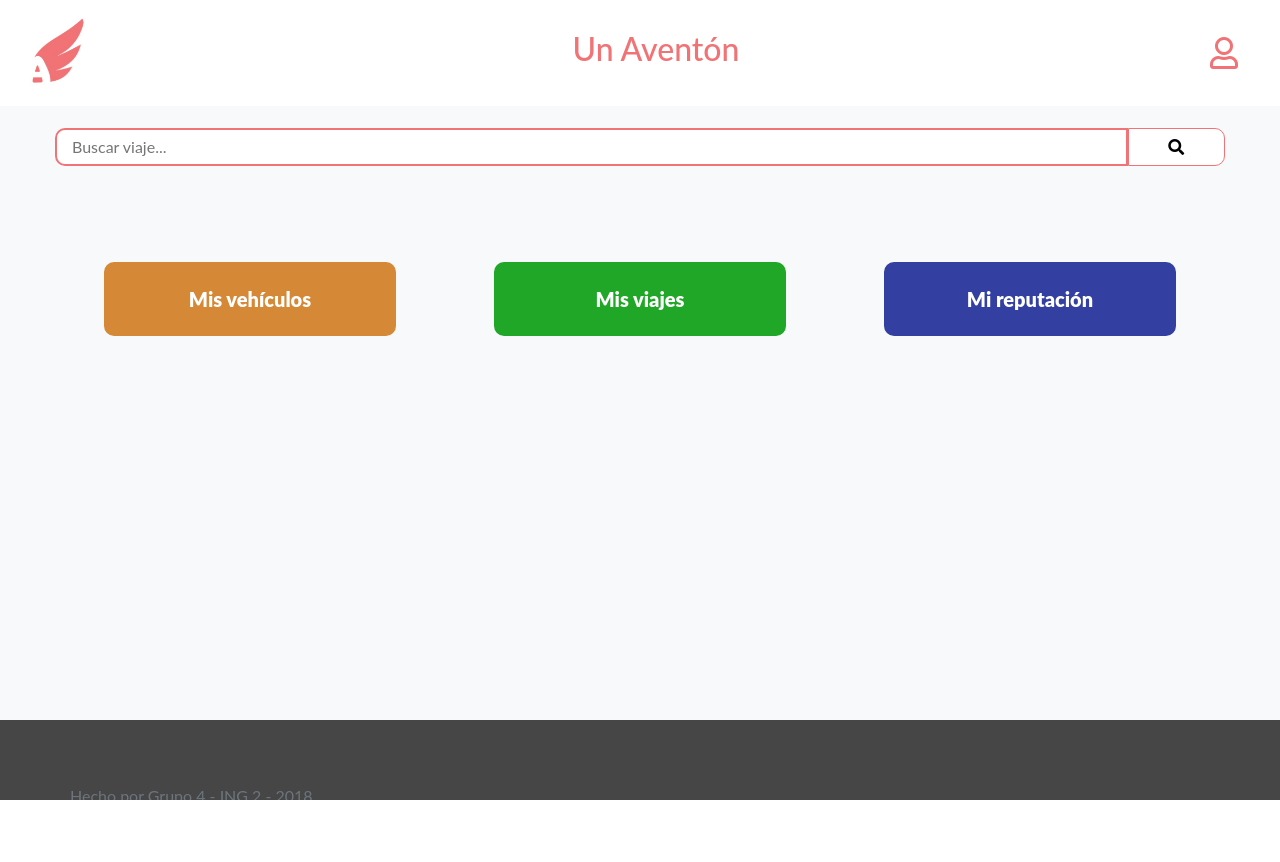
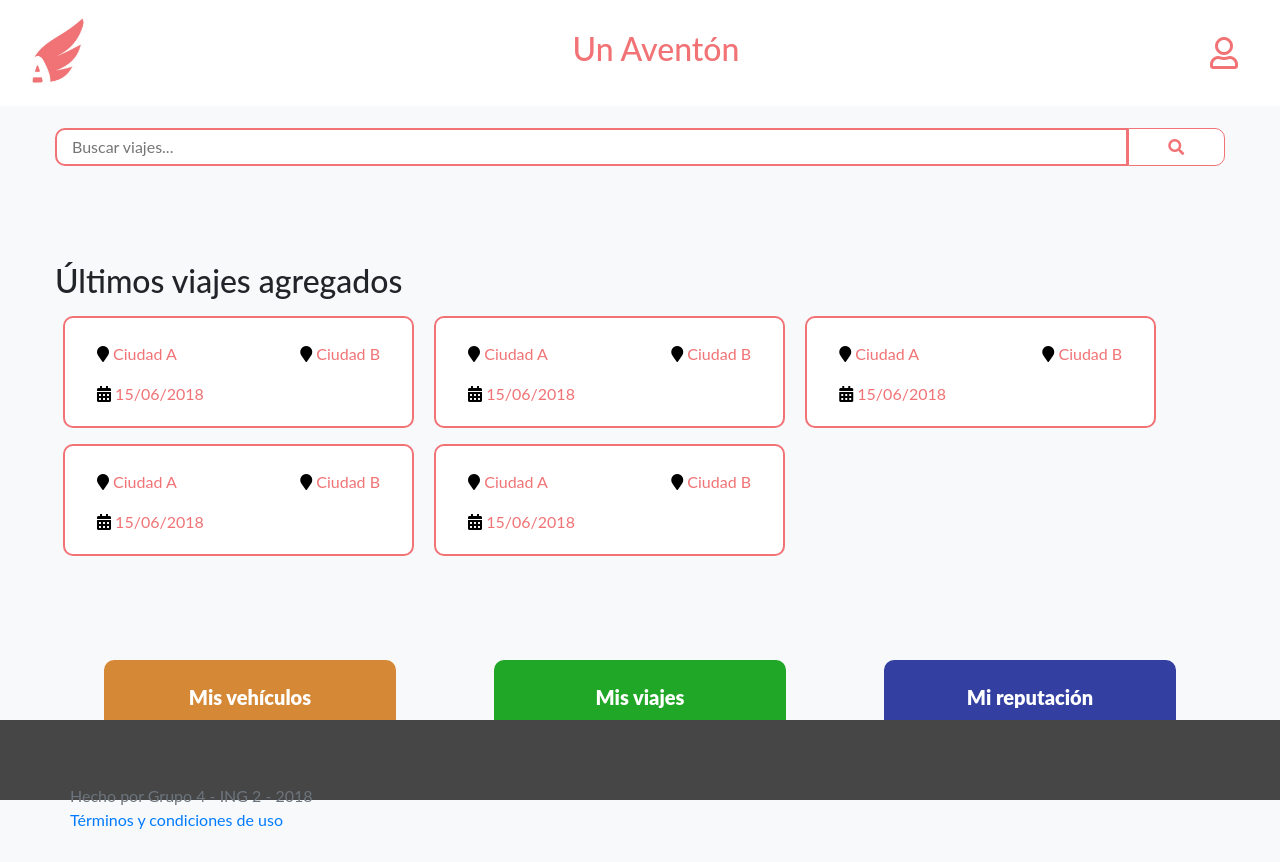
Before and after one commit to beto0607/ING2-2018-Grupo4, a PHP site: page /home.html in a window 1280 px wide. Before the commit the page ends 800 px from the top, so only its background shows below. Run offline with PHP 8.4, Linux system fonts and the light colour scheme.

Commit message:
se empezo a maquetar el listado de viajes

```diff
--- a/css/home.css
+++ b/css/home.css
@@ -3,8 +3,8 @@ body {
   padding: 0;
   margin: 0;
   height: 100%;
-  /*	padding-botton: 5em;
-  	/*padding-top: 7em;*/
+  padding-bottom: 5em;
+  /*padding-top: 7em;*/
 }
 
 h2.navbar-center {
@@ -56,6 +56,22 @@ form .btn, .tab-pane .btn {
   margin: auto 0.5em;
 }
 
+.floatRight {
+  float: right;
+}
+
+.floatLeft {
+  float: left;
+}
+
+i.fas, i.far {
+  color: black;
+  cursor: pointer;
+}
+i.fas:hover, i.far:hover {
+  color: #f17376;
+}
+
 .fa-user#profileDropdown {
   color: #f17376;
   font-size: 2em;
@@ -101,6 +117,9 @@ form .btn, .tab-pane .btn {
 #seachInput + #searchButton {
   border-radius: 0 10px 10px 0;
 }
+#seachInput + #searchButton i {
+  color: #f17376;
+}
 
 .container {
   padding: 3em 0;
@@ -132,14 +151,6 @@ form .btn, .tab-pane .btn {
   transform: scale(1.1);
 }
 
-i.fas, i.far {
-  color: black;
-  cursor: pointer;
-}
-i.fas:hover, i.far:hover {
-  color: #f17376;
-}
-
 .table a.infoButton {
   color: black;
   cursor: pointer;
@@ -147,3 +158,43 @@ i.fas:hover, i.far:hover {
 .table a.infoButton:hover {
   color: #f17376;
 }
+
+#lastTravelsContainer {
+  /*display: none;*/
+}
+#lastTravelsContainer ul {
+  display: block;
+  width: 100%;
+  padding: 0;
+  margin: 0;
+  list-style: none;
+}
+#lastTravelsContainer ul li {
+  border-radius: 10px;
+  border: 2px solid #f17376;
+  color: #f17376;
+  background-color: white;
+  padding: 1em 2em;
+  margin: 0.5em;
+  display: inline-block;
+  width: 30%;
+  height: 7em;
+  transition: all 0.5s;
+}
+#lastTravelsContainer ul li span {
+  line-height: 2.5em;
+}
+#lastTravelsContainer ul li .more {
+  display: none;
+  position: absolute;
+  right: 3.5em;
+  bottom: 0.5em;
+}
+#lastTravelsContainer ul li:hover {
+  color: white;
+  background-color: #f17376;
+  transform: scale(1.1);
+}
+#lastTravelsContainer ul li:hover .more {
+  display: block;
+}
--- a/css/index.css
+++ b/css/index.css
@@ -3,8 +3,8 @@ body {
   padding: 0;
   margin: 0;
   height: 100%;
-  /*	padding-botton: 5em;
-  	/*padding-top: 7em;*/
+  padding-bottom: 5em;
+  /*padding-top: 7em;*/
 }
 
 h2.navbar-center {
--- a/css/sass/_basics.scss
+++ b/css/sass/_basics.scss
@@ -6,7 +6,7 @@ body{
 	padding: 0;
 	margin: 0;
 	height: 100%;
-/*	padding-botton: 5em;
+	padding-bottom: 5em;
 	/*padding-top: 7em;*/
 }
 h2.navbar-center{
@@ -56,3 +56,10 @@ form, .tab-pane{
 		margin: auto 0.5em;
 	}
 }
+
+.floatRight{
+	float: right;
+}
+.floatLeft {
+	float: left;
+}
--- a/css/sass/home.scss
+++ b/css/sass/home.scss
@@ -1,6 +1,13 @@
 @import 'basics';
 
 
+i.fas, i.far{
+	color: black;
+	cursor:pointer;
+	&:hover{
+		color: $mainColor;
+	}
+}
 .fa-user#profileDropdown{
 	color: $mainColor;
 	font-size: 2em;
@@ -41,6 +48,9 @@
 }
 #seachInput+#searchButton{
 	border-radius:0 10px 10px 0;
+	i{
+		color: $mainColor;
+	}
 }
 
 .container{
@@ -72,13 +82,6 @@
 		}
 	}
 }
-i.fas, i.far{
-	color: black;
-	cursor:pointer;
-	&:hover{
-		color: $mainColor;
-	}
-}
 .table{
 	a.infoButton{
 		color: black;
@@ -88,3 +91,46 @@ i.fas, i.far{
 		}
 	}
 }
+#lastTravelsContainer{
+	/*display: none;*/
+
+	ul{
+		display: block;
+		width: 100%;
+		padding: 0;
+		margin:0;
+		list-style: none;
+
+		li{
+			border-radius: 10px;
+
+			border: 2px solid $mainColor;
+			color: $mainColor;
+			background-color: white;
+
+			padding: 1em 2em;
+			margin: 0.5em;
+			display: inline-block;
+			width: 30%;
+			height: 7em;
+			transition: all .5s;
+			span{
+				line-height: 2.5em;
+			}
+			.more{
+				display: none;
+				position: absolute;
+				right: 3.5em;
+				bottom: 0.5em;
+			}
+			&:hover{
+				color: white;
+				background-color: $mainColor;
+				transform: scale(1.1);
+				.more{
+					display: block;
+				}
+			}
+		}
+	}
+}
--- a/css/terminos.css
+++ b/css/terminos.css
@@ -3,7 +3,7 @@ body {
   padding: 0;
   margin: 0;
   height: 100%;
-  padding-botton: 5em;
+  padding-bottom: 5em;
   /*padding-top: 7em;*/
 }
 
--- a/home.html
+++ b/home.html
@@ -47,8 +47,52 @@
 	</nav>
 	<div class="container" id="searchContainer">
 		<div class="row">
-			<input type="text" name="search" placeholder="Buscar viaje..." class="col-md-11" id="seachInput">
+			<input type="text" name="search" placeholder="Buscar viajes..." class="col-md-11" id="seachInput">
 			<a id="searchButton" class="col-md-1 btn submitBtn" href="#search"><i class="fas fa-search"></i></a>
+		</div>
+	</div>
+	<div class="container" id="lastTravelsContainer">
+		<div class="row">
+			<h2>Últimos viajes agregados</h2>
+		</div>
+		<div class="row">
+			<ul>
+				<li>
+					<span><i class="fas fa-map-marker"></i> Ciudad A</span>
+					<span class="floatRight"><i class="fas fa-map-marker"></i> Ciudad B</span>
+					<br>
+					<span><i class="fas fa-calendar-alt"></i> 15/06/2018</span>
+					<span class="more"><i class="fas fa-info-circle"></i></span>
+				</li>
+				<li>
+					<span><i class="fas fa-map-marker"></i> Ciudad A</span>
+					<span class="floatRight"><i class="fas fa-map-marker"></i> Ciudad B</span>
+					<br>
+					<span><i class="fas fa-calendar-alt"></i> 15/06/2018</span>
+					<span class="more"><i class="fas fa-info-circle"></i></span>
+				</li>
+				<li>
+					<span><i class="fas fa-map-marker"></i> Ciudad A</span>
+					<span class="floatRight"><i class="fas fa-map-marker"></i> Ciudad B</span>
+					<br>
+					<span><i class="fas fa-calendar-alt"></i> 15/06/2018</span>
+					<span class="more"><i class="fas fa-info-circle"></i></span>
+				</li>
+				<li>
+					<span><i class="fas fa-map-marker"></i> Ciudad A</span>
+					<span class="floatRight"><i class="fas fa-map-marker"></i> Ciudad B</span>
+					<br>
+					<span><i class="fas fa-calendar-alt"></i> 15/06/2018</span>
+					<span class="more"><i class="fas fa-info-circle"></i></span>
+				</li>
+				<li>
+					<span><i class="fas fa-map-marker"></i> Ciudad A</span>
+					<span class="floatRight"><i class="fas fa-map-marker"></i> Ciudad B</span>
+					<br>
+					<span><i class="fas fa-calendar-alt"></i> 15/06/2018</span>
+					<span class="more"><i class="fas fa-info-circle"></i></span>
+				</li>
+			</ul>
 		</div>
 	</div>
 	<div class="container" id="optionsContainer">
@@ -87,7 +131,7 @@
 					<td>4</td>
 					<td><a class="fas fa-info-circle infoButton" data-toggle="modal" data-target="#modifyVehicleDialog"></a></td>
 				</tr>
-				<tr>
+				<tr vehicle-id="2">
 					<td>AAA-001</td>
 					<td>Volkswagen</td>
 					<td>Gol Power</td>
--- a/js/home.js
+++ b/js/home.js
@@ -1,27 +1,46 @@
 $(document).ready(function(){
-	$(".fa-spinner").hide();
-
-
+	Configure();
+	/*------------Eventos generales------------*/
+	$("#optionsContainer .option").on("click", function(e){
+		const s = $(this).attr("data-target");
+		setTimeout(function(){window.scrollTo(0, $(s).position().top - 100);},500);
+		return e;
+	});
+	/*------------Eventos del manejo de viajes------------*/
+	$("#seachInput").on("focus", travelsOnSearchFocus);
+	/*------------Eventos del manejo de vehiculos------------*/
 	$("#vehiclesContainer .infoButton").on("click",vehicleInfoButtonClicked);
 	$("#modifyVehicleDialog .editButton").on("click",vehicleModalEdit);
+	$("#addVehicleDialog").on("show.bs.modal",vehicleAddModalOpens);
+
 });
-
-/*------------Configure Vehicles------------*/
+/*------------Funciones del manejo de viajes---------------*/
+function travelsOnSearchFocus(){
+	$("#travelsContainer").slideDown(200);
+}
+/*------------Funciones del manejo de vehiculos------------*/
 function Configure(){
+	$(".fa-spinner").hide();
 	$("#modifyVehicleDialog .fa-spinner").show();
+	$("#modifyVehicleDialog .editButton").hide();
 	$("#modifyVehicleDialog form").hide();
-	$("#modifyVehicleDialog input, #modifyVehicleDialog textarea").addAttr("disabled");
+	$("#modifyVehicleDialog input, #modifyVehicleDialog textarea").attr("disabled", "true");
 	$("#modifyVehicleDialog input, #modifyVehicleDialog textarea").removeAttr("value");
+}
+function vehicleAddModalOpens(){
+	$("#addVehicleDialog input, #addVehicleDialog textarea").val("");
 }
 function vehicleModalEdit(e){
 	$("#modifyVehicleDialog input, #modifyVehicleDialog textarea").removeAttr("disabled");
+	$("#modifyVehicleDialog .modal-title").text("Modificar vehículo");
 }
 function vehicleInfoButtonClicked(e){
+	$("#modifyVehicleDialog .editButton").hide();
 	$("#modifyVehicleDialog form").hide();
 	$("#modifyVehicleDialog .fa-spinner").show();
 	$("#modifyVehicleDialog").modal("show");
 	setTimeout(function(){
 		$("#modifyVehicleDialog .fa-spinner").hide();
-		$("#modifyVehicleDialog form").fadeIn(200);
+		$("#modifyVehicleDialog .editButton, #modifyVehicleDialog form").fadeIn(200);
 	},3000);
 }
```
